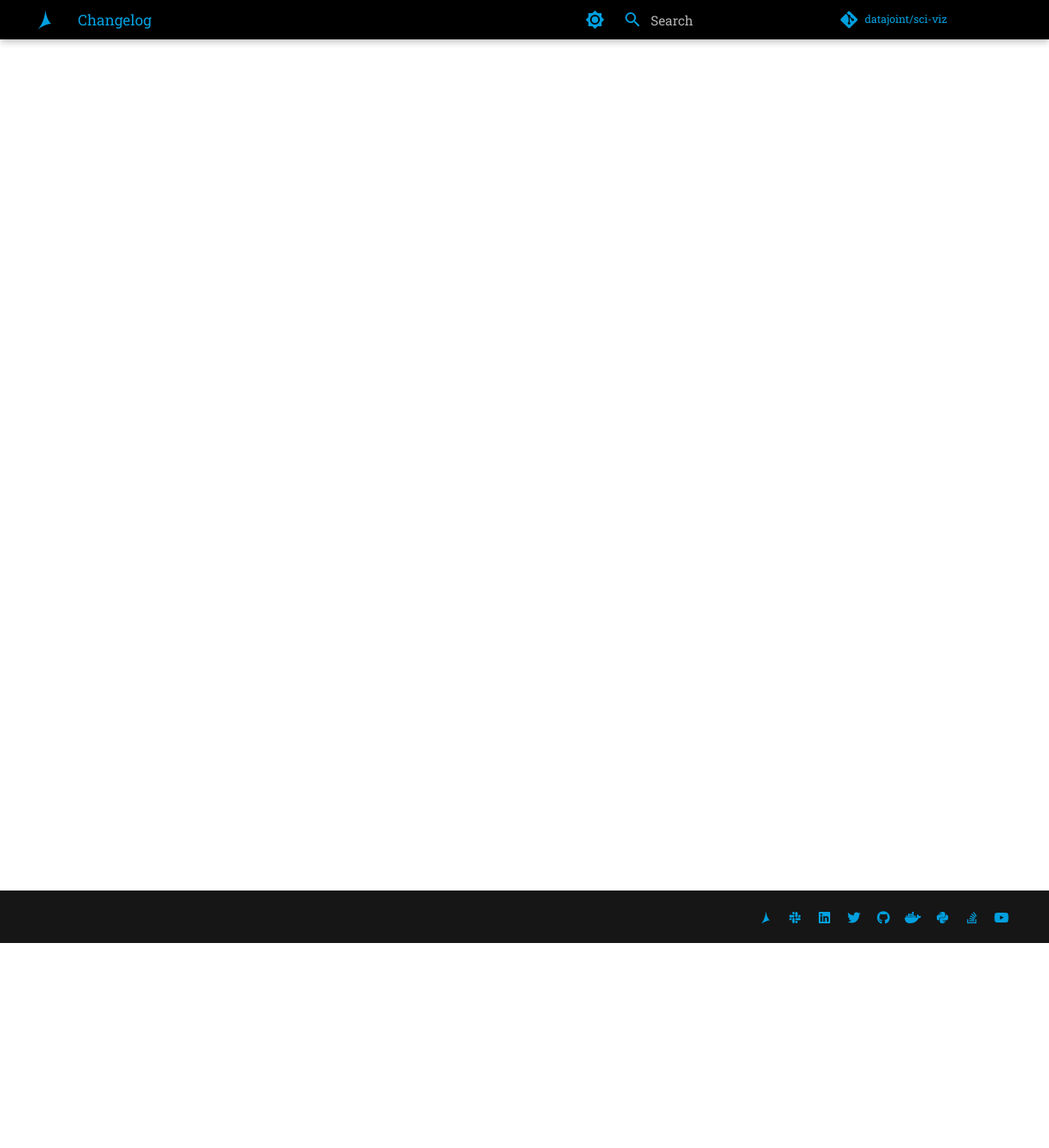
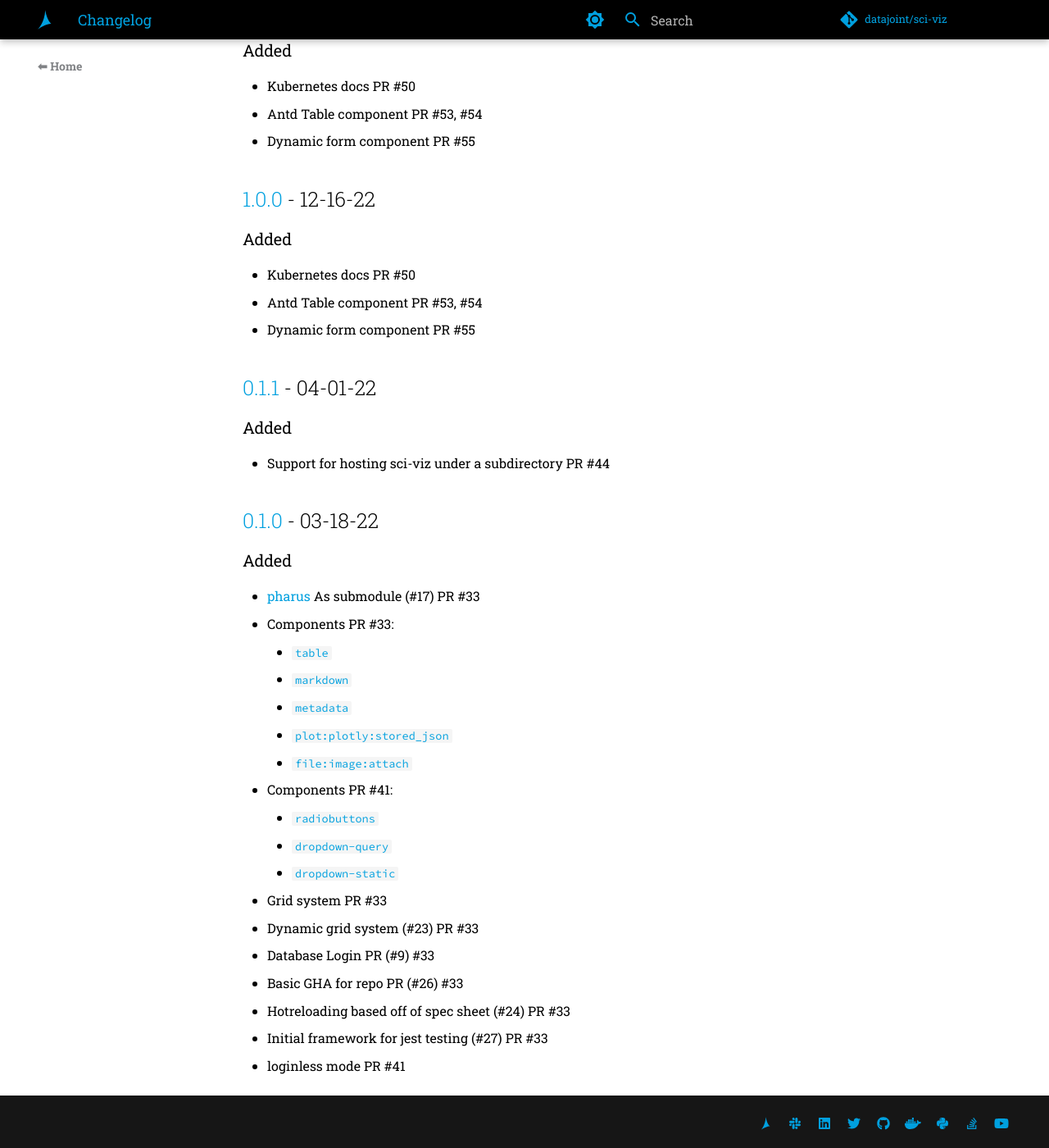
Before and after one commit to datajoint/sci-viz, an MkDocs documentation site: the page built from docs/src/changelog.md, in a window 1280 px wide and 1400 px high, scrolled down 250 px. Shown: the whole window at 82% size. Built offline with MkDocs 1.6.1 and Material for MkDocs 9.7.7, drawn with Linux system fonts in a browser that asks for light colours; comment, search, counter and statistics services are not loaded; the version menu is left out; some of the changed text lies outside the part shown.

Commit message:
changelog sym link update

```diff
--- a/docs/src/changelog.md
+++ b/docs/src/changelog.md
@@ -1 +1,52 @@
-../../CHANGELOG.md
+# Changelog
+
+Observes [Semantic Versioning](https://semver.org/spec/v2.0.0.html) standard and [Keep a Changelog](https://keepachangelog.com/en/1.0.0/) convention.
+
+## [1.1.0] - 12-16-22
+
+### Added
+
+- Kubernetes docs PR #50
+- Antd Table component PR #53, #54
+- Dynamic form component PR #55
+
+## [1.0.0] - 12-16-22
+
+### Added
+
+- Kubernetes docs PR #50
+- Antd Table component PR #53, #54
+- Dynamic form component PR #55
+
+## [0.1.1] - 04-01-22
+
+### Added
+
+- Support for hosting sci-viz under a subdirectory PR #44
+
+## [0.1.0] - 03-18-22
+
+### Added
+
+- [pharus](https://github.com/datajoint/pharus) As submodule (#17) PR #33
+- Components PR #33:
+  - `table`
+  - `markdown`
+  - `metadata`
+  - `plot:plotly:stored_json`
+  - `file:image:attach`
+- Components PR #41:
+  - `radiobuttons`
+  - `dropdown-query`
+  - `dropdown-static`
+- Grid system PR #33
+- Dynamic grid system (#23) PR #33
+- Database Login PR (#9) #33
+- Basic GHA for repo PR (#26) #33
+- Hotreloading based off of spec sheet (#24) PR #33
+- Initial framework for jest testing (#27) PR #33
+- loginless mode PR #41
+
+[1.0.0]: https://github.com/datajoint/sci-viz/compare/0.1.1...1.0.0
+[0.1.1]: https://github.com/datajoint/sci-viz/compare/0.1.0...0.1.1
+[0.1.0]: https://github.com/datajoint/sci-viz/releases/tag/0.1.0
```
Also changed, not shown: CHANGELOG.md.
